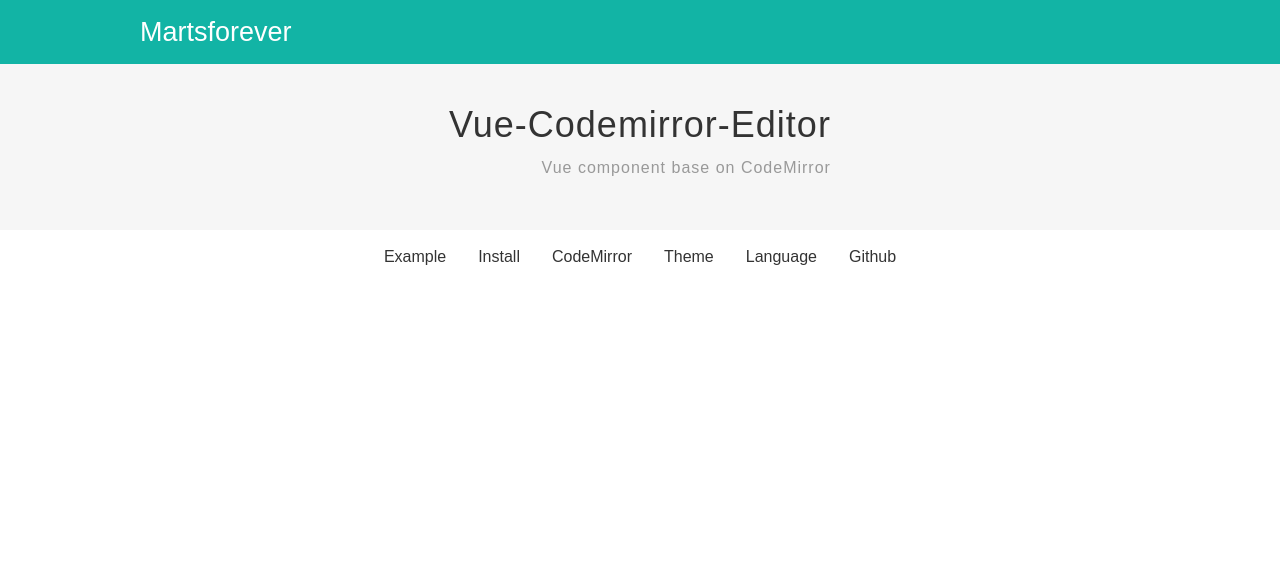
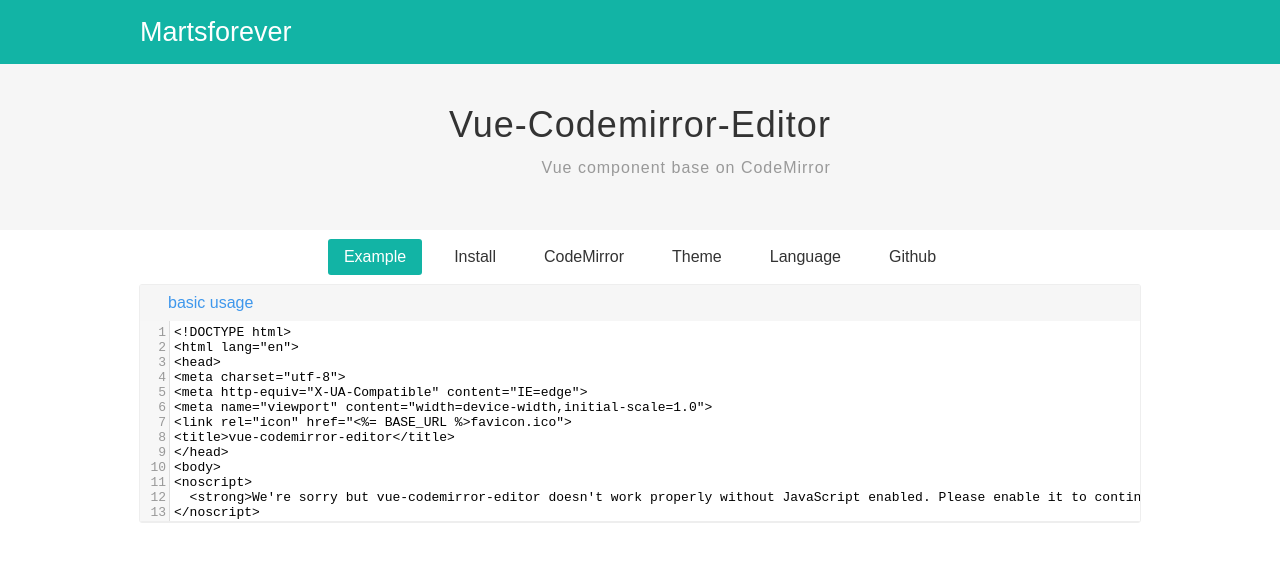
Before and after one commit to dfcoding/vue-codemirror-editor, a Vue app: page / in a window 1280 px wide. Shown: the top 562 px of the page. Built offline with nearby package versions, Linux system fonts and the light colour scheme.

Commit message:
complete basic usage demo page

```diff
--- a/example/App.vue
+++ b/example/App.vue
@@ -17,12 +17,15 @@
                 </div>
             </div>
             <div class="app-body-tabs">
-                <a class="app-body-tab">Example</a>
+                <a class="app-body-tab app-body-tab-active">Example</a>
                 <a class="app-body-tab" href="#">Install</a>
                 <a class="app-body-tab" href="https://codemirror.net/" target="_blank">CodeMirror</a>
                 <a class="app-body-tab" href="https://codemirror.net/demo/theme.html" target="_blank">Theme</a>
                 <a class="app-body-tab" href="https://codemirror.net/mode/index.html" target="_blank">Language</a>
                 <a class="app-body-tab" target="_blank">Github</a>
+            </div>
+            <div class="app-body-examples">
+                <demo1-basic-usage/>
             </div>
         </div>
         <div class="app-foot">
@@ -33,8 +36,11 @@
 
 <script>
 
+    import Demo1BasicUsage from "./demo/demo1-basic-usage";
+
     export default {
         name: 'app',
+        components: {Demo1BasicUsage},
     }
 </script>
 
@@ -102,16 +108,32 @@
                     padding: 9px 16px;
                     text-decoration: none;
                     color: #333;
+                    border-radius: 3px;
+
+                    &:not(:last-child) {
+                        margin-right: 16px;
+                    }
 
                     &:hover {
-                        border-radius: 3px;
                         background-color: #f6f6f6;
                     }
 
                     &:active {
                         background: #e2e2e2;
                     }
+
+                    &.app-body-tab-active {
+                        background-color: #12b4a5;
+                        color: white;
+                    }
                 }
+            }
+
+            .app-body-examples {
+                display: flex;
+                flex-direction: column;
+                align-items: center;
+                justify-content: center;
             }
         }
     }
--- /dev/null
+++ b/example/demo-card.vue
@@ -0,0 +1,41 @@
+<template>
+    <div class="demo-card">
+        <div class="demo-card-head">
+            <a :href="href">{{title}}</a>
+        </div>
+        <div class="demo-card-body">
+            <slot></slot>
+        </div>
+    </div>
+</template>
+
+<script>
+    export default {
+        name: "demo-card",
+        props: {
+            title: {type: String},
+            href: {type: String},
+        },
+    }
+</script>
+
+<style lang="scss">
+    .demo-card {
+        border-radius: 3px;
+        overflow: hidden;
+        border: 1px solid #eee;
+        .demo-card-head {
+            background-color: #f6f6f6;
+            padding: 9px 28px;
+            color: #3E97EC;
+        }
+
+        .demo-card-body {
+            height: 200px;
+            border-bottom: 1px solid #eee;
+        }
+
+        display: inline-block;
+        width: 1000px;
+    }
+</style>
--- /dev/null
+++ b/example/demo/demo1-basic-usage.vue
@@ -0,0 +1,39 @@
+<template>
+    <demo-card title="basic usage">
+        <vue-codemirror-editor v-model="code"/>
+    </demo-card>
+</template>
+
+<script>
+
+    const code =
+        `<!DOCTYPE html>
+<html lang="en">
+<head>
+<meta charset="utf-8">
+<meta http-equiv="X-UA-Compatible" content="IE=edge">
+<meta name="viewport" content="width=device-width,initial-scale=1.0">
+<link rel="icon" href="<%= BASE_URL %>favicon.ico">
+<title>vue-codemirror-editor</title>
+</head>
+<body>
+<noscript>
+  <strong>We're sorry but vue-codemirror-editor doesn't work properly without JavaScript enabled. Please enable it to continue.</strong>
+</noscript>
+<div id="app"></div>
+</body>
+</html>`
+
+    export default {
+        name: "demo1-basic-usage",
+        data() {
+            return {
+                code,
+            }
+        },
+    }
+</script>
+
+<style lang="scss">
+
+</style>
--- a/example/main.js
+++ b/example/main.js
@@ -1,9 +1,11 @@
 import Vue from 'vue'
 import App from './App.vue'
+import DemoCard from './demo-card'
 import VueCodemirrorEditor from 'vue-codemirror-editor'
 
 Vue.config.productionTip = false
 Vue.use(VueCodemirrorEditor)
+Vue.component(DemoCard.name, DemoCard)
 
 new Vue({
     render: h => h(App),
```
